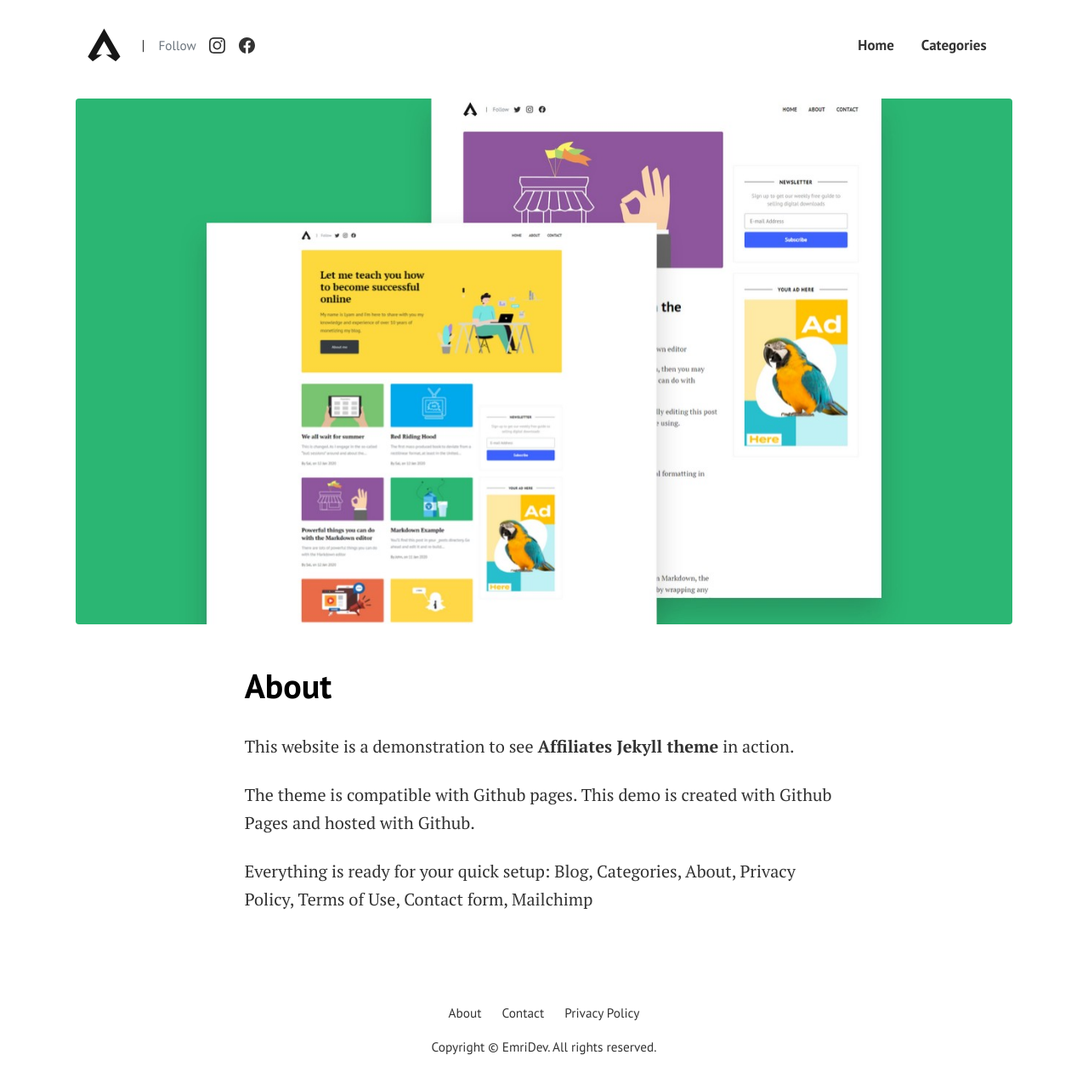
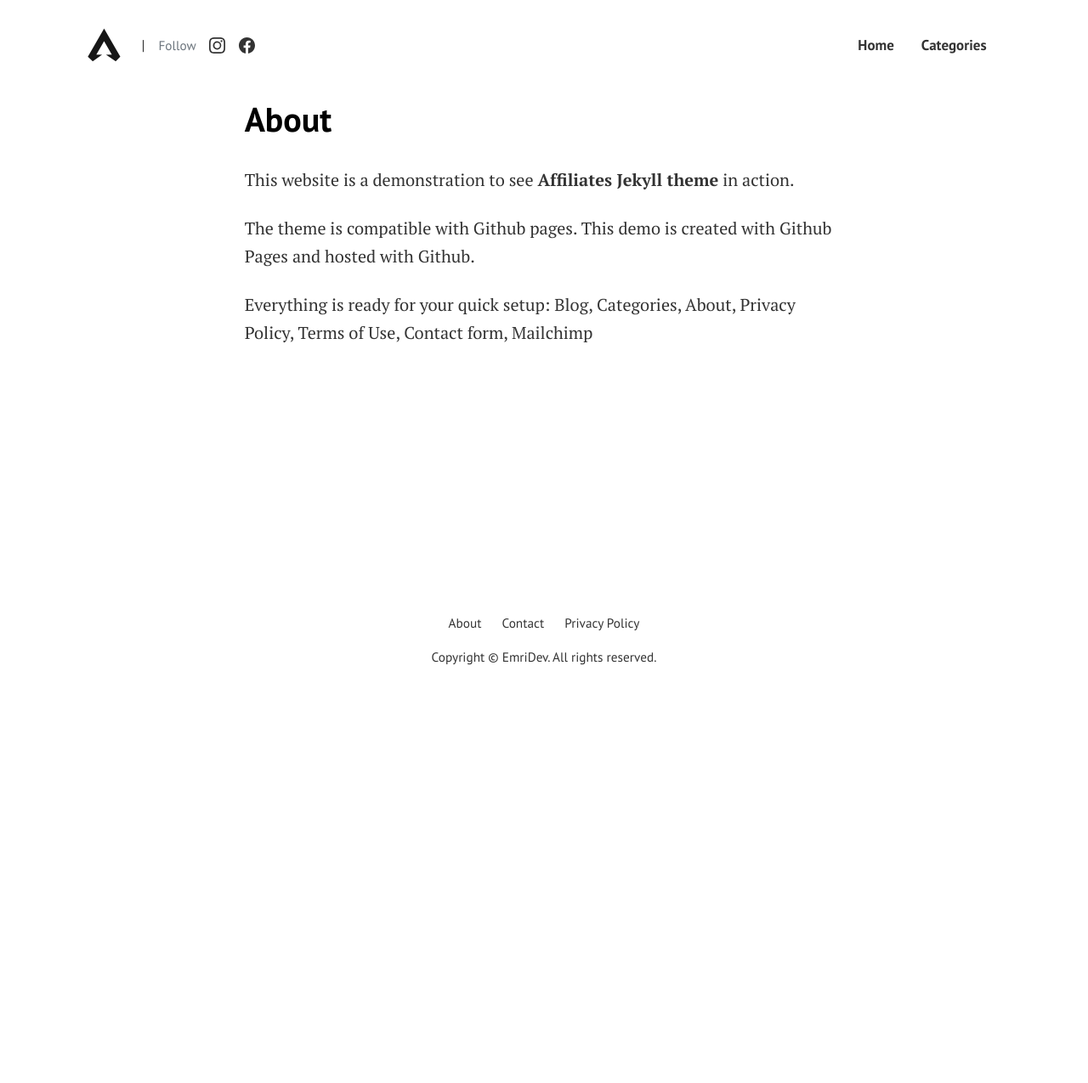
Before and after one commit to emridev/emridev.github.io, a Jekyll site: the page built from pages/about.md, in a window 1280 px wide and 1275 px high. Shown: the whole window at 85% size. Built offline with Jekyll 4.4.1, drawn with Linux system fonts in a browser that asks for light colours.

Commit message:
Update about.md

```diff
--- a/pages/about.md
+++ b/pages/about.md
@@ -2,7 +2,6 @@
 layout: page
 title: About
 permalink: "/about/"
-image: assets/images/screenshot.png
 ---
 
 This website is a demonstration to see **Affiliates Jekyll theme** in action.
```
